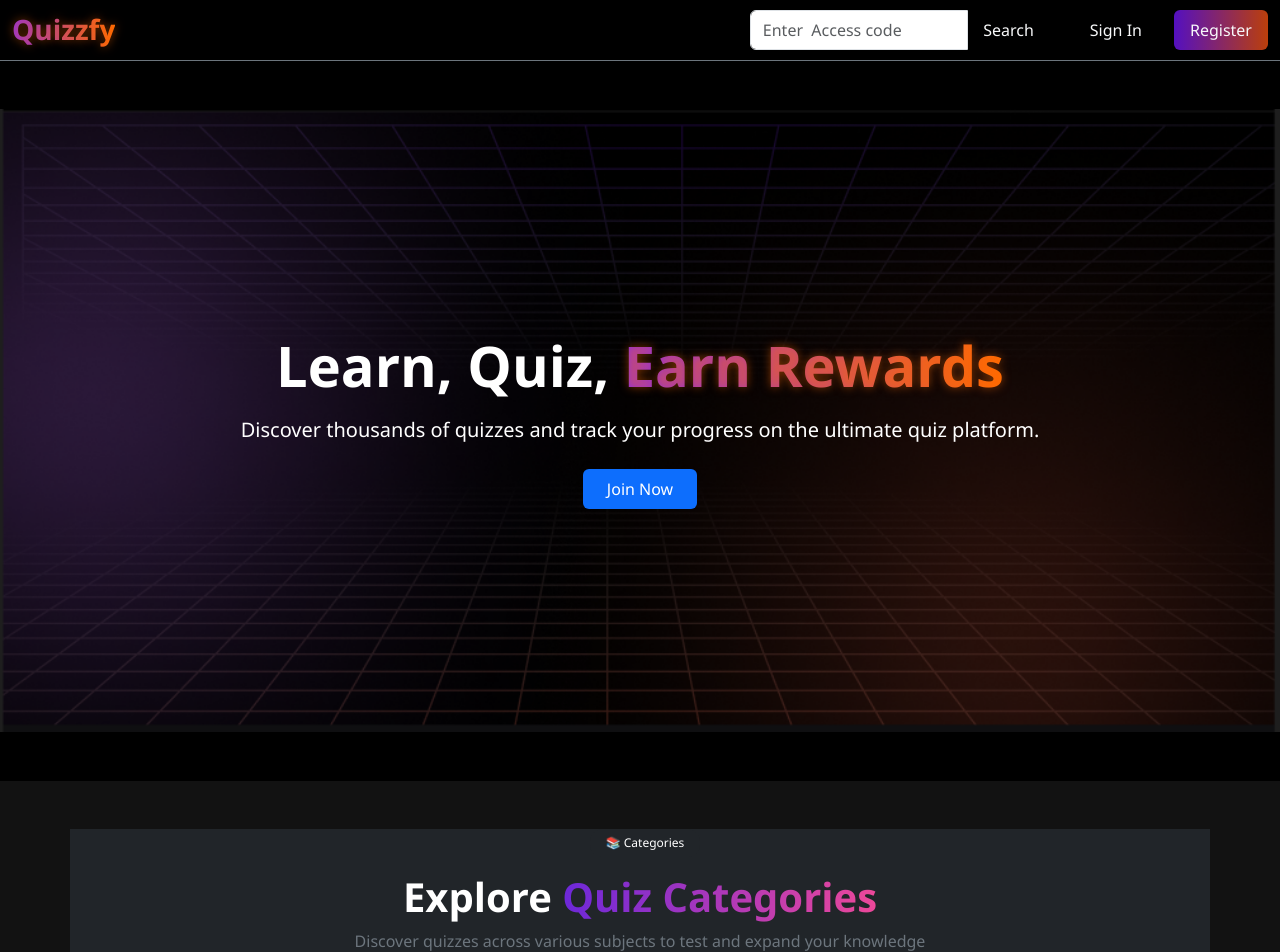
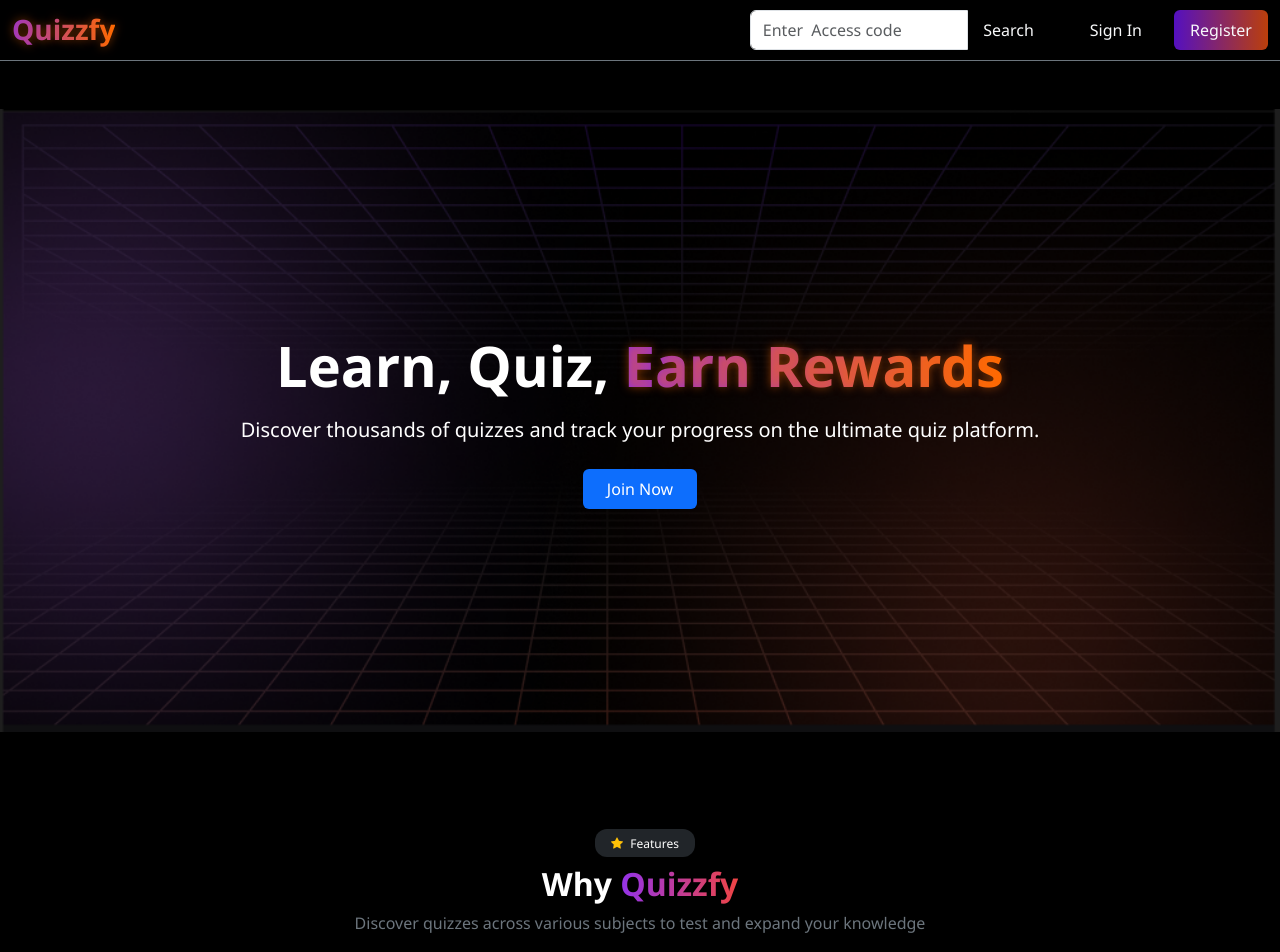
Before and after one commit to Janvi521/Quizzfy-Frontend, a React (Vite) app: page / in a window 1280 px wide. Shown: the top 952 px of the page. Built offline with nearby package versions, Linux system fonts and the light colour scheme.

Commit message:
Update Home.jsx

```diff
--- a/src/comopents/home/Home.jsx
+++ b/src/comopents/home/Home.jsx
@@ -1,14 +1,14 @@
 import Footer from "../footer/Footer";
 import Navbar from "../navbar/Navbar"
 import Header from "../header/header";
-import Categories  from "../categery/Categery";
+// import Categories  from "../categery/Categery";
 import Features from "../features/Features";
 import HomeNavbar from "../navbar/HomeNavbar";
 function Home(){
 return <>
      <HomeNavbar/>
       <Header/>
-      <Categories/>
+{/*       <Categories/> */}
       <Features/>
       <Footer />
 </>
```
